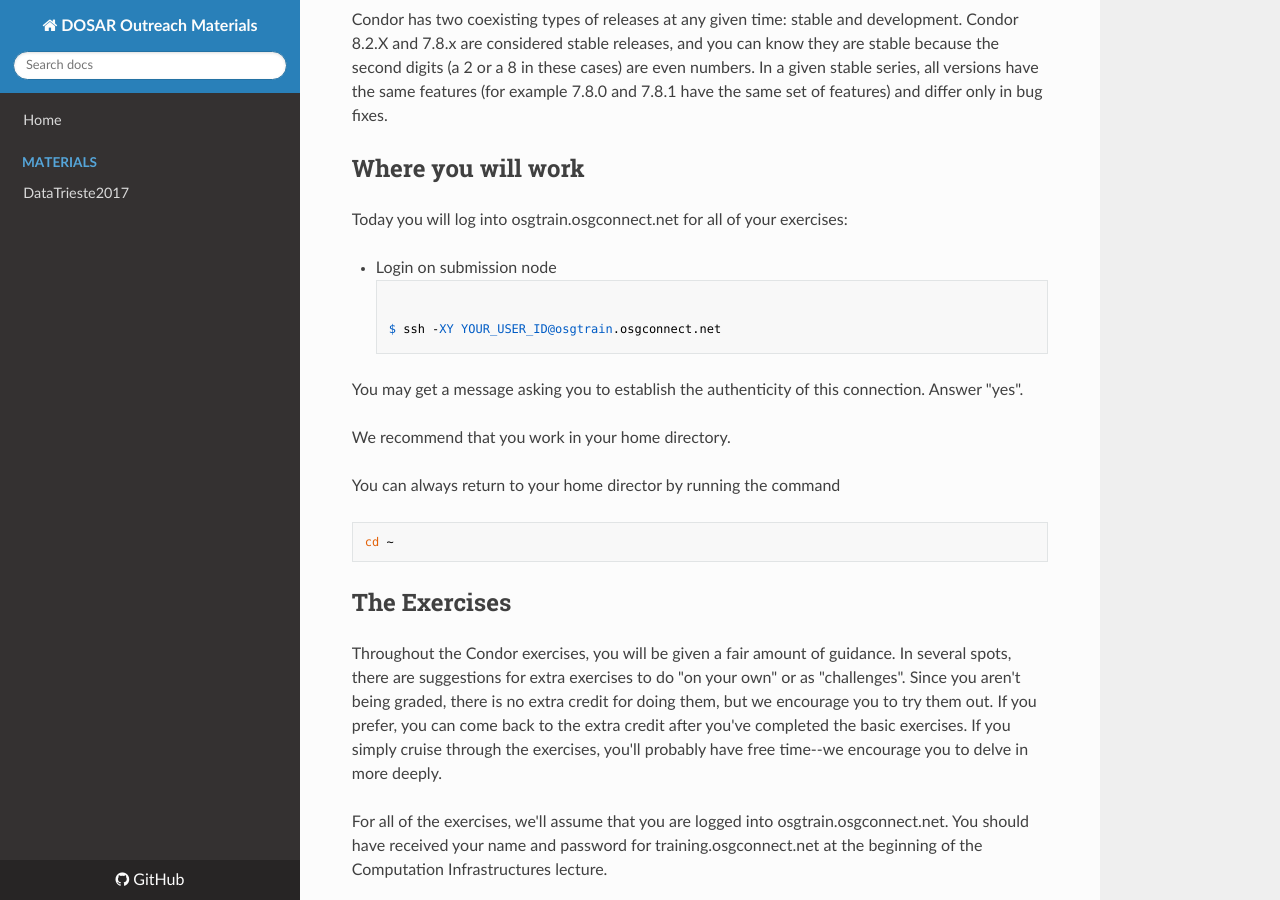
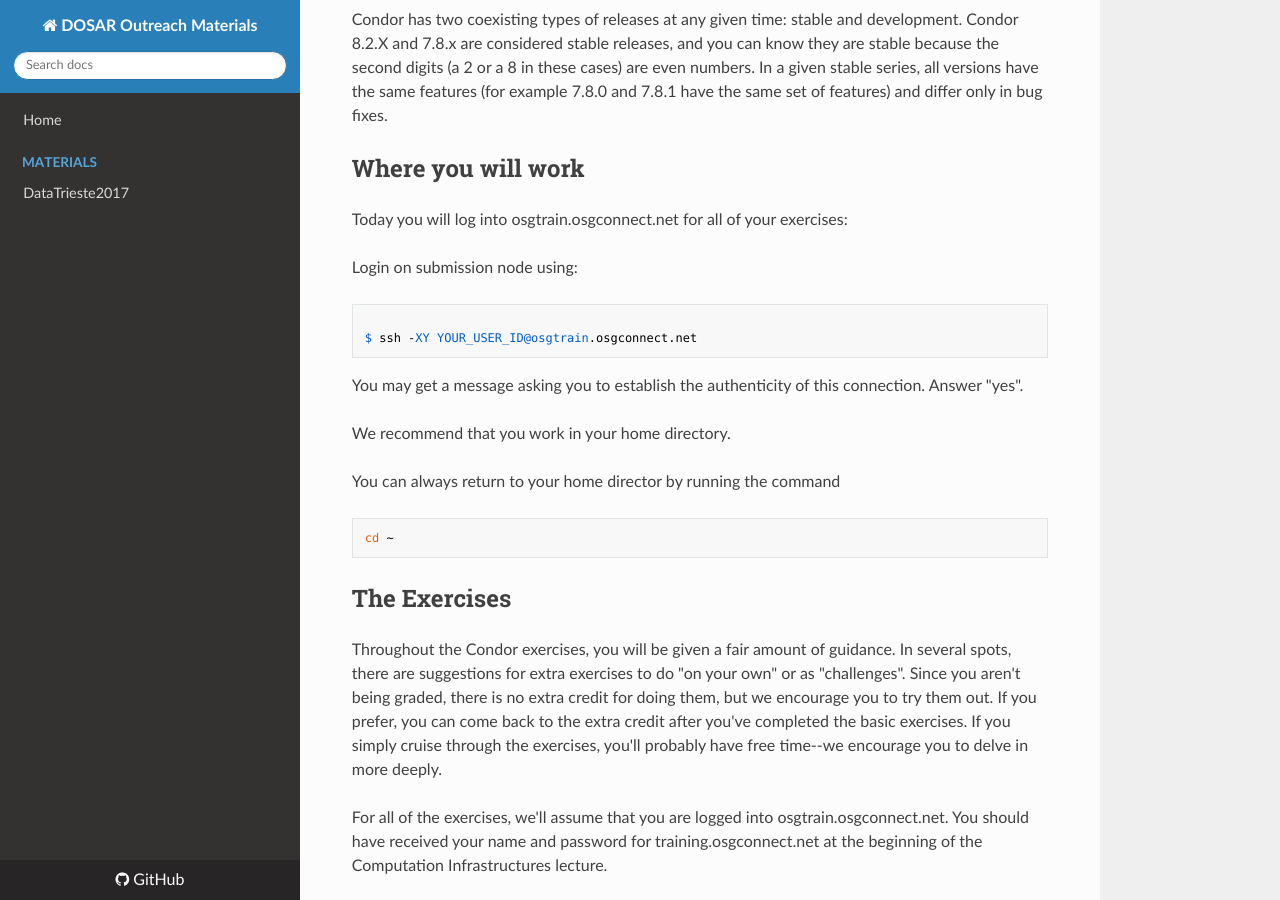
Before and after one commit to opensciencegrid/dosar, an MkDocs documentation site: the page built from docs/Materials/Introduction.md, in a window 1280 px wide and 900 px high, scrolled down 469 px. Built offline with MkDocs 1.6.1, drawn with Linux system fonts in a browser that asks for light colours; nearby versions of some CDN libraries; old or Windows-style settings are respelled for this version of MkDocs.

Commit message:
Update Introduction.md

```diff
--- a/docs/Materials/Introduction.md
+++ b/docs/Materials/Introduction.md
@@ -16,7 +16,9 @@
 
 Today you will log into osgtrain.osgconnect.net for all of your exercises:
 
-   * Login on submission node <pre><code>
+Login on submission node using:
+
+<pre><code>
 $ ssh -XY YOUR_USER_ID@osgtrain.osgconnect.net
 </code></pre>
 
```
